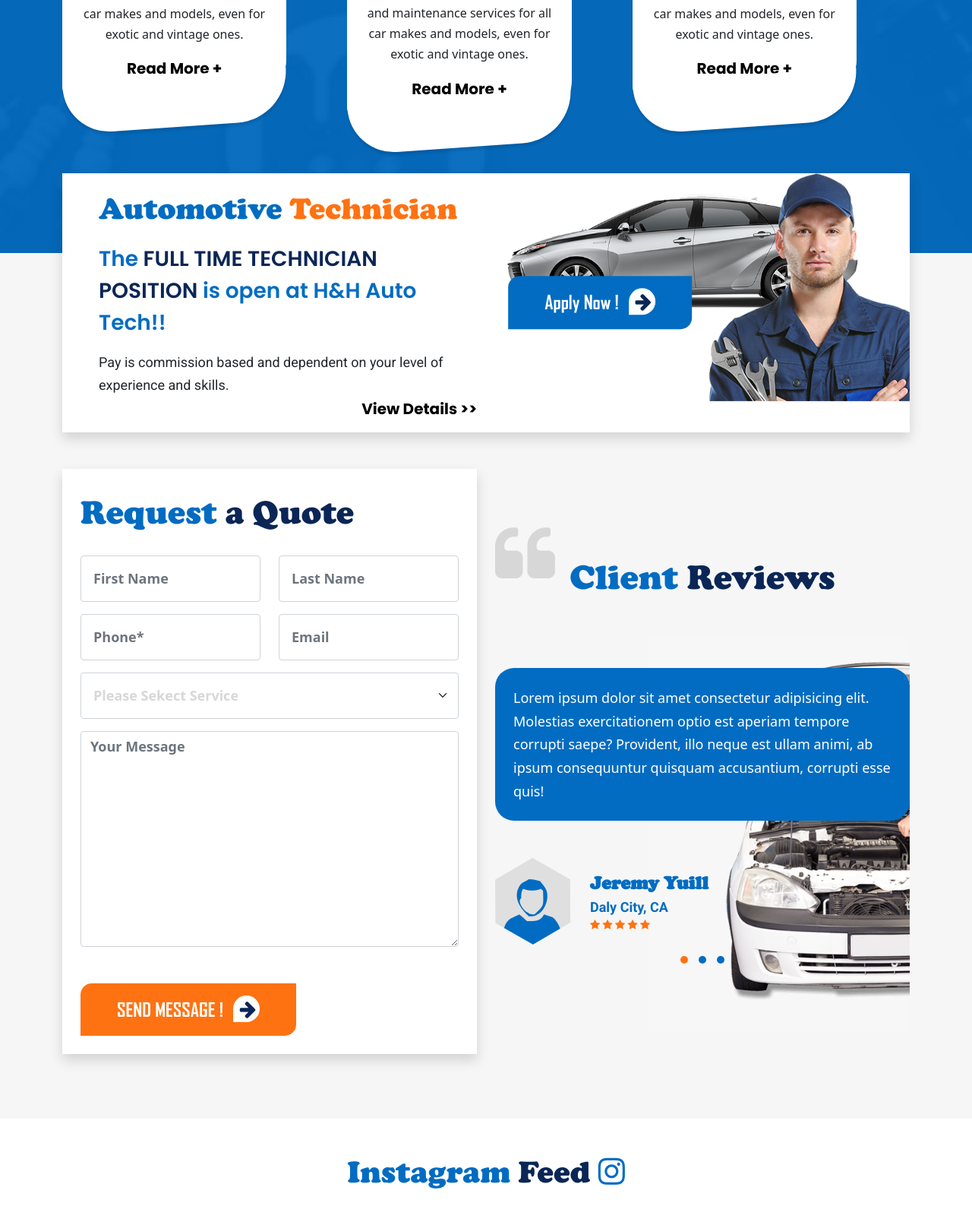
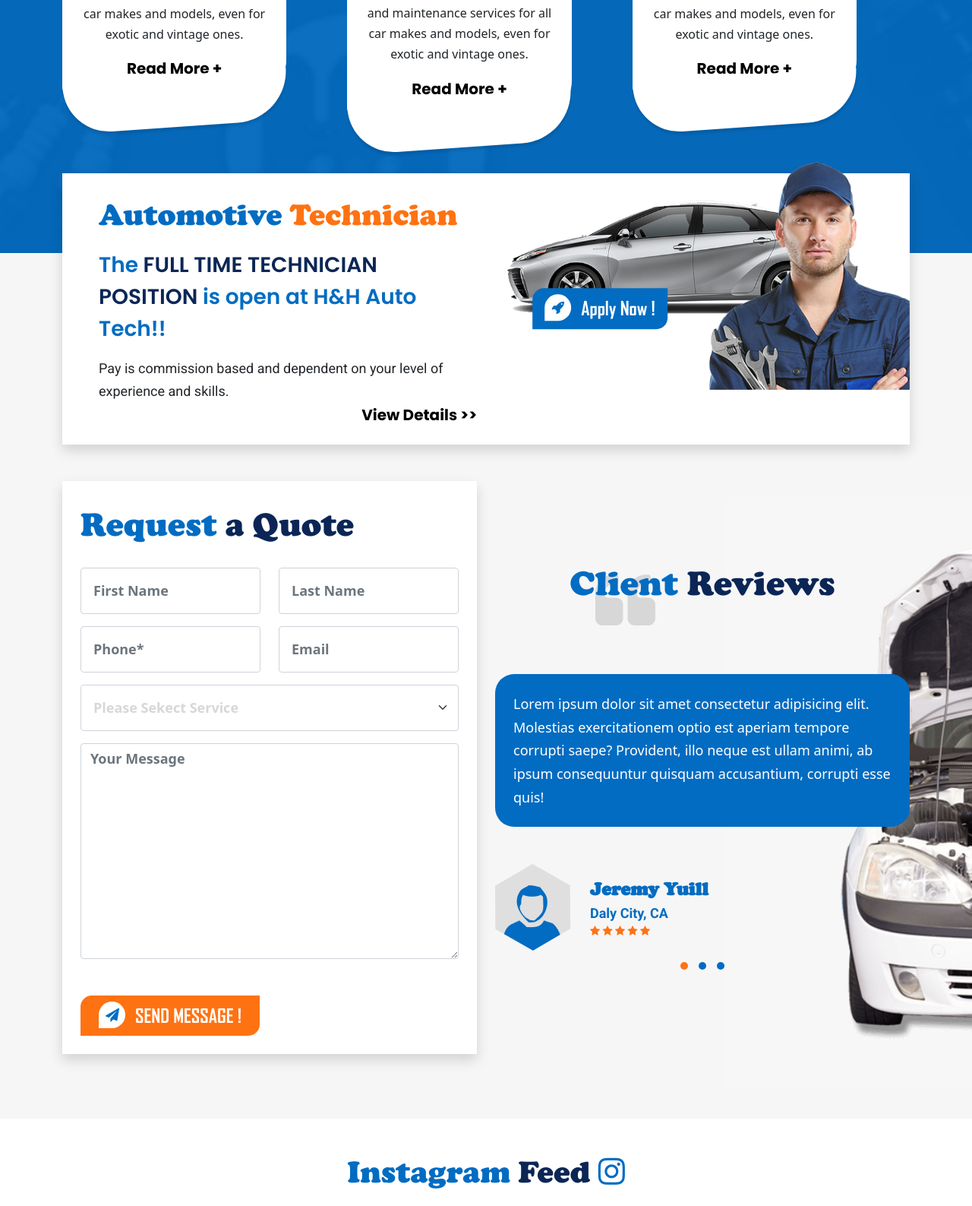
Before and after one commit to KRU-Coder/h-h, a PHP site: page / in a window 1280 px wide. Shown: the part 2590-4177 px from the top of the page at 76% size. Run offline with PHP 8.4, Linux system fonts and the light colour scheme; style sheets or scripts are compiled from the project's sources.

Commit message:
buttons edit

```diff
--- a/appointment.php
+++ b/appointment.php
@@ -59,7 +59,7 @@
                     </label>
                   </div>
                 <div class="form-check ms-auto">
-                    <input class="form-check-input" type="radio" name=" id="">
+                    <input class="form-check-input" type="radio" name="" id="">
                     <label class="form-check-label" for="">
                       Towed
                     </label>
@@ -77,7 +77,7 @@
               </div>
           </div>
           <div class="text-center">
-          <a href="" class="btn btn-warning py-3 px-5 mt-4" style="background-color: #026cc2;"><span class="d-block pe-5 wh-dot">Request Appointment</span></a></div>
+          <a href="" class="btn btn-warning py-2 px-2 mt-4" style="background-color: #026cc2;"><span class="d-block ps-5 wh-dot">Request Appointment</span></a></div>
       </form>
 </div>
 
--- a/carrer.php
+++ b/carrer.php
@@ -40,7 +40,7 @@
 
                             <h5 class="text-secondary">Full time</h5>
 
-                                <a href="" class="btn btn-warning p-2 mt-4"><span class="d-block pe-5 wh-dot">Apply Now</span></a>
+                                <a href="" class="btn btn-warning p-2  mt-4"><span class="d-block ps-5 wh-dot">Apply Now</span></a>
                             </div>
                         </div>
                         <div class="col-6"></div>
@@ -57,7 +57,7 @@
 
                             <h5 class="text-secondary">Full time</h5>
 
-                                <a href="" class="btn btn-warning p-2 mt-4"><span class="d-block pe-5 wh-dot">Apply Now</span></a>
+                                <a href="" class="btn btn-warning p-2 mt-4"><span class="d-block ps-5 wh-dot">Apply Now</span></a>
                             </div>
                         </div>
                         <div class="col-6"></div>
@@ -74,7 +74,7 @@
 
                             <h5 class="text-secondary">Full time</h5>
 
-                                <a href="" class="btn btn-warning p-2 mt-4"><span class="d-block pe-5 wh-dot">Apply Now</span></a>
+                                <a href="" class="btn btn-warning p-2 mt-4"><span class="d-block ps-5 wh-dot">Apply Now</span></a>
                             </div>
                         </div>
                         <div class="col-6"></div>
--- a/contact-us.php
+++ b/contact-us.php
@@ -60,7 +60,7 @@
 
                     </div>
 
-                    <a href="" class="btn btn-warning py-3 px-5 mt-4" style="background-color: #026cc2;"><span class="d-block pe-5 wh-dot">Send Message</span></a>
+                    <a href="" class="btn btn-warning py-2 px-2 mt-4" style="background-color: #026cc2;"><span class="d-block ps-5 wh-dot">Send Message</span></a>
                 </form>
             </div>
             <div class="col-xl-6 col-lg-6 col-md-12 col-sm-12">
--- a/footer.php
+++ b/footer.php
@@ -7,7 +7,7 @@
       <div class="col-xl-3 col-lg-3 col-md-12 col-sm-12">
         <div class="f-about">
           <div class="f-logo">
-            <img src="./images/logo.jpg.png" alt="">
+            <img src="./images/logo.jpg.png" alt="" class="mb-4">
           </div>
           <p>Lorem ipsum dolor sit amet consectetur adipisicing elit. </p>
         </div>
@@ -47,7 +47,7 @@
             <li><span>Monday-Friday</span> <span>: 80:00</span></li>
             <li><span>Saturday</span> <span>: Closed</span></li>
             <li><span>Sunday</span> <span>: Closed</span></li>
-            <li class="mt-5 get-dir"><a href="">Get Direction</a></li>
+            <li class="mt-4 get-dir"><a href="">Get Direction</a></li>
             <li><h5>1700 N Portland Ave Oklahoma City, OK 73107</h5></li>
           </ul>
         </div>
@@ -96,7 +96,7 @@
   <div class="footer-bottom">
     <div class="container">
 
-    <div class="row">
+    <div class="row align-items-center">
       <div class="col-xl-4 col-lg-4 col-md-12 col-sm-12">
         <p>Copyright © 2022 H&H Auto Tech, all rights reserved.</p>
       </div>
--- a/index.php
+++ b/index.php
@@ -51,7 +51,7 @@
                     <input type="text" class="form-control p-3" id="" placeholder="Service Needed:">
                   </div>
                   <div class="col-sm-12 col-lg-4 text-end">
-                    <a href="" class="btn btn-warning py-3 px-5 "><span class="d-block pe-5 wh-dot">NEXT STER !</span>
+                    <a href="" class="btn btn-warning py-2 px-3 "><span class="d-block pe-5 wh-dot">NEXT STER !</span>
 
                     </a>
                   </div>
@@ -301,9 +301,9 @@
 
 
   <!--Review Section-->
-  <section class="review-sec">
+  <section class="review-sec" style="background-image: url(./images/r-bg.png);">
     <div class="container">
-      <div class="rev-top px-5 py-3 position-relative shadow">
+      <div class="rev-top px-5 py-4 position-relative shadow">
         <div class="row">
           <div class="col-xl-6 col-lg-6 col-md-12 col-sm-12">
             <div class="rev-top-left">
@@ -326,12 +326,12 @@
         </div>
         <img src="./images/man-1.png" alt="" class="img-fluid lft-img position-absolute">
 
-        <a href="" class="btn btn-warning py-3 px-5 position-absolute "><span class="d-block pe-5 wh-dot">Apply Now !</span></a>
+        <a href="" class="btn btn-warning py-2 px-3 position-absolute "><span class="d-block ps-5 wh-dot">Apply Now !</span></a>
 
 
       </div>
 
-      <div class="review-wrapper mt-5" style="background-image: url(./images/r-bg.png);">
+      <div class="review-wrapper mt-5">
         <div class="row align-items-center">
           <div class="col-xl-6 col-lg-6 col-md-12 col-sm-12">
 <div class="quote-form p-4 shadow">
@@ -374,7 +374,7 @@
         <textarea name="" id="" cols="30" rows="10" class="form-control" placeholder="Your Message"></textarea>
       </div>
     </div>
-    <a href="" class="btn btn-warning py-3 px-5 mt-5 "><span class="d-block pe-5 wh-dot">SEND MESSAGE !</span>
+    <a href="" class="btn btn-warning py-2 px-4 mt-5 "><span class="d-block ps-5 wh-dot">SEND MESSAGE !</span>
 
     </a>
   </form>
--- a/sass/responsive.scss
+++ b/sass/responsive.scss
@@ -39,6 +39,7 @@
        }
        .btn-warning{
            margin-top: 15px;
+
        }
     }
     .main-about{
--- a/sass/style.css
+++ b/sass/style.css
@@ -102,7 +102,7 @@
 
 .btn-warning .wh-dot::after {
   position: absolute;
-  right: 0px;
+  left: 0px;
   width: 35px;
   height: 35px;
   background-color: #FFFFFF;
@@ -112,12 +112,14 @@
 
 .btn-warning .wh-dot::before {
   position: absolute;
-  right: 5px;
+  left: 5px;
   top: 0px;
   z-index: 22;
   content: "\f061";
   font-family: "FontAwesome";
-  color: #0b2656;
+  color: #026cc2;
+  font-size: 18px;
+  padding: 5px 4px;
 }
 
 hr {
@@ -567,7 +589,8 @@
 }
 
 .review-sec, .review-inner {
-  background-color: #F6F6F6;
+  background-size: cover !important;
+  background-position: top center !important;
   padding-top: 45px;
   padding-bottom: 85px;
 }
@@ -587,9 +610,17 @@
   background-color: #026cc2;
 }
 
+.review-sec .rev-top .btn-warning:hover, .review-inner .rev-top .btn-warning:hover {
+  background-color: #ff7212 !important;
+}
+
+.review-sec .rev-top .wh-dot::before, .review-inner .rev-top .wh-dot::before {
+  content: '\f135';
+}
+
 .review-sec .rev-top .lft-img, .review-inner .rev-top .lft-img {
   right: 0px;
-  top: 0px;
+  top: -15px;
 }
 
 .review-sec .rev-top .rev-top-left .tile, .review-inner .rev-top .rev-top-left .tile {
@@ -618,11 +649,6 @@
   font-size: 18px;
 }
 
-.review-sec .review-wrapper, .review-inner .review-wrapper {
-  background-size: cover !important;
-  background-position: top center !important;
-}
-
 .review-sec .review-wrapper .review-main .title, .review-inner .review-wrapper .review-main .title {
   font-family: copper;
   font-size: 46px;
@@ -633,8 +659,8 @@
 
 .review-sec .review-wrapper .review-main .title::before, .review-inner .review-wrapper .review-main .title::before {
   position: absolute;
-  left: 0px;
-  bottom: 0px;
+  left: 132px;
+  bottom: -54px;
   content: '\f10d';
   font-family: 'FontAwesome';
   font-size: 85px;
@@ -702,6 +728,10 @@
           box-shadow: none;
 }
 
+.review-sec .quote-form .wh-dot::before, .review-inner .quote-form .wh-dot::before {
+  content: '\f1d8';
+}
+
 .review-sec .quote-form .quote-form-title, .review-inner .quote-form .quote-form-title {
   font-family: copper;
   font-size: 44px;
--- a/sass/style.scss
+++ b/sass/style.scss
@@ -94,7 +94,7 @@
     position: relative;
     &::after {
       position: absolute;
-      right: 0px;
+      left: 0px;
       width: 35px;
       height: 35px;
       background-color: $white;
@@ -103,12 +103,14 @@
     }
     &::before {
       position: absolute;
-      right: 5px;
+      left: 5px;
       top: 0px;
       z-index: 22;
       content: "\f061";
       font-family: "FontAwesome";
-      color: $dark-blue;
+      color: $light-blue;
+      font-size: 18px;
+      padding: 5px 4px;
     }
   }
 }
@@ -540,7 +562,9 @@
 
 // review section
 .review-sec, .review-inner{
-background-color: #F6F6F6;
+// background-color: #F6F6F6;
+background-size: cover !important;
+background-position: top center !important;
 // .row{
 //   --bs-gutter-x: 6.5rem;
 // }
@@ -558,9 +582,20 @@
     z-index: 8;
     background-color: $light-blue;
   }
+  .btn-warning{
+    &:hover{
+      background-color: $orange !important;
+    }
+
+  }
+  .wh-dot{
+    &::before{
+      content: '\f135';
+    }
+  }
   .lft-img{
     right: 0px;
-    top: 0px;
+    top: -15px;
   }
   .rev-top-left{
     .tile{
@@ -587,8 +622,6 @@
   }
 }
 .review-wrapper{
-  background-size: cover !important;
-  background-position: top center !important;
   .review-main{
     .title{
       font-family: copper;
@@ -598,8 +631,8 @@
       z-index: 88;
       &::before{
         position: absolute;
-        left: 0px;
-        bottom: 0px;
+        left: 132px;
+        bottom: -54px;
         content: '\f10d';
         font-family: 'FontAwesome';
         font-size: 85px;
@@ -661,6 +694,11 @@
       box-shadow: none;
     }
   }
+  .wh-dot{
+    &::before{
+      content: '\f1d8';
+    }
+  }
   .quote-form-title{
     font-family: copper;
     font-size: 44px;
--- a/service-detail.php
+++ b/service-detail.php
@@ -92,10 +92,10 @@
 
 
   <!--Review Section-->
-  <section class="review-sec">
+  <section class="review-sec" style="background-image: url(./images/r-bg.png);">
     <div class="container">
 
-      <div class="review-wrapper mt-5" style="background-image: url(./images/r-bg.png);">
+      <div class="review-wrapper mt-5">
         <div class="row align-items-center">
           <div class="col-xl-6 col-lg-6 col-md-12 col-sm-12">
 <div class="quote-form p-4 shadow">
@@ -138,7 +138,7 @@
         <textarea name="" id="" cols="30" rows="10" class="form-control" placeholder="Your Message"></textarea>
       </div>
     </div>
-    <a href="" class="btn btn-warning py-3 px-5 mt-5 "><span class="d-block pe-5 wh-dot">SEND MESSAGE !</span>
+    <a href="" class="btn btn-warning py-2 px-4 mt-5 "><span class="d-block ps-5 wh-dot">SEND MESSAGE !</span>
 
     </a>
   </form>
```
Also changed, not shown: other parts of sass/style.css (+50 -8 lines), other parts of sass/style.scss (+56 -6 lines), about-us.php (+4 -4 lines), 2 other files.
